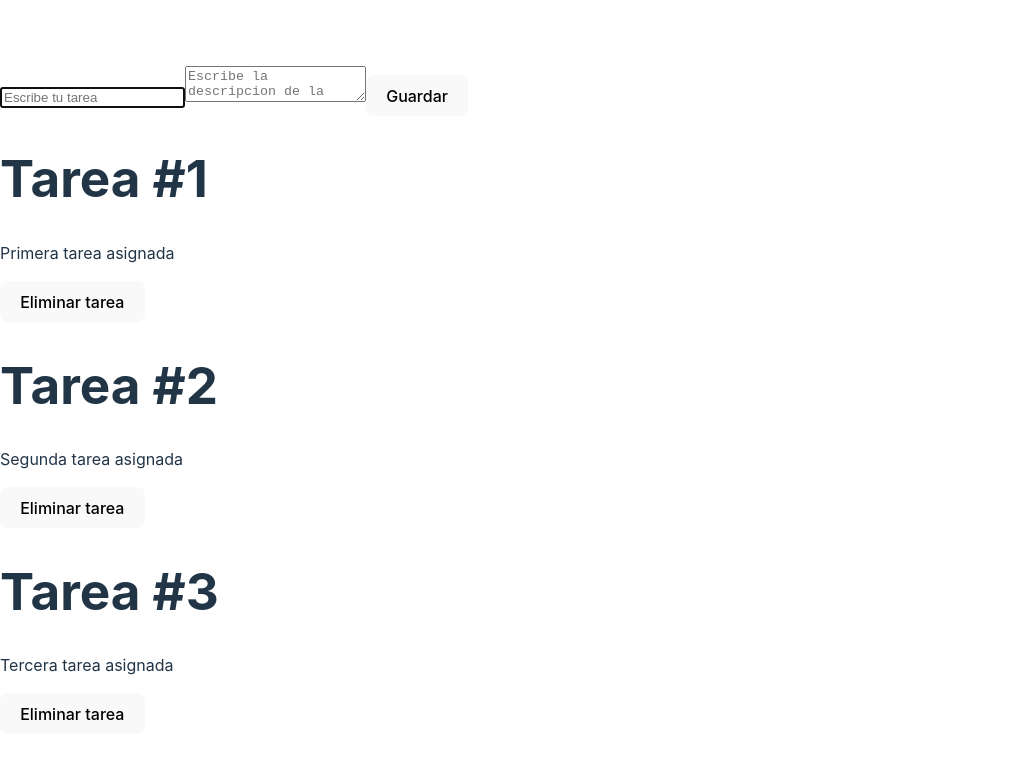
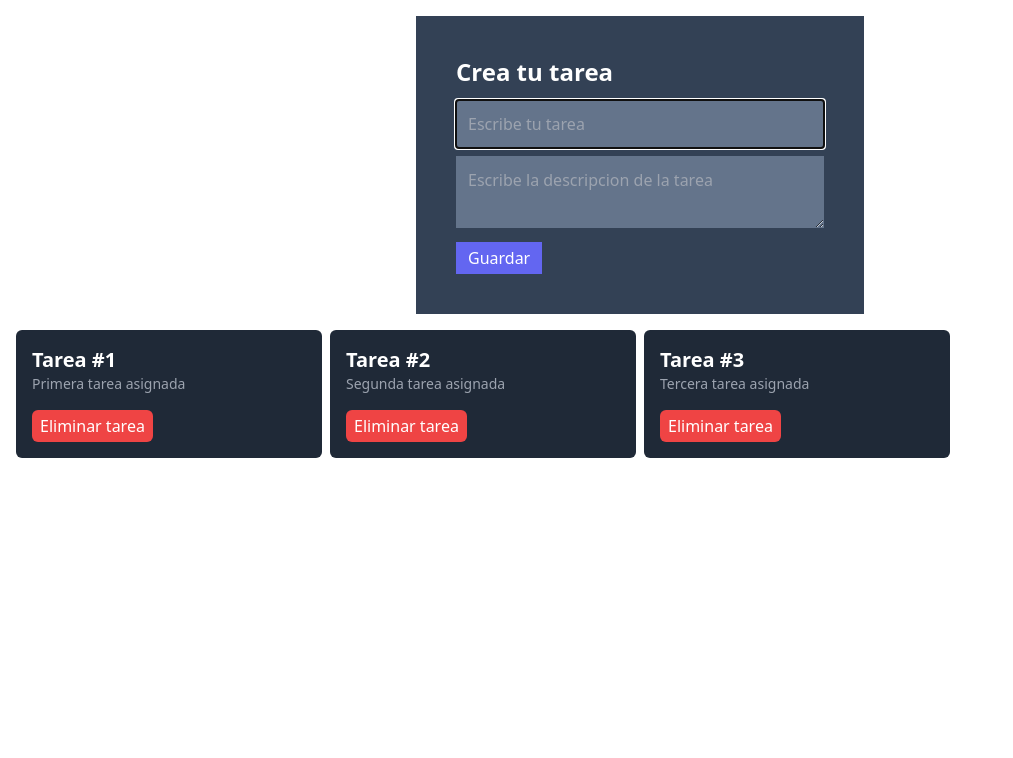
Before and after one commit to Emerson93gh/esReact, a React (Vite) app in the folder proyecto2-react-tasks/: page / in a window 1280 px wide. Shown: the top 758 px of the page, without its empty margins (0-1013 px from the left). Built offline with nearby package versions, Linux system fonts and the light colour scheme.

Commit message:
estilo Tailwindcss

```diff
--- a/proyecto2-react-tasks/package.json
+++ b/proyecto2-react-tasks/package.json
@@ -16,6 +16,9 @@
     "@types/react": "^18.0.27",
     "@types/react-dom": "^18.0.10",
     "@vitejs/plugin-react": "^3.1.0",
+    "autoprefixer": "^10.4.13",
+    "postcss": "^8.4.21",
+    "tailwindcss": "^3.2.7",
     "vite": "^4.1.0"
   }
 }
--- /dev/null
+++ b/proyecto2-react-tasks/postcss.config.cjs
@@ -0,0 +1,6 @@
+module.exports = {
+  plugins: {
+    tailwindcss: {},
+    autoprefixer: {},
+  },
+}
--- a/proyecto2-react-tasks/src/App.jsx
+++ b/proyecto2-react-tasks/src/App.jsx
@@ -5,10 +5,12 @@
 
 function App() {
   return (
-    <>
-      <TaskForm />
-      <TaskList />
-    </>
+    <main className="h-screen">
+      <div className="container mx-auto p-4">
+        <TaskForm />
+        <TaskList />
+      </div>
+    </main>
   );
 }
 
--- a/proyecto2-react-tasks/src/components/TaskCard.jsx
+++ b/proyecto2-react-tasks/src/components/TaskCard.jsx
@@ -1,17 +1,21 @@
 import { React, useContext } from "react";
-import { TaskContext } from '../context/TaskContext';
+import { TaskContext } from "../context/TaskContext";
 
-function TaskCard({task}) { // props
+function TaskCard({ task }) {
+  // props
   // function eliminarTarea() {
   //   alert('Eliminando...');
   // }
   const { deleteTask } = useContext(TaskContext);
 
   return (
-    <div>
-      <h1> {task.title} </h1>
-      <p> {task.description} </p>
-      <button onClick={() => deleteTask(task.id) }>
+    <div className="bg-gray-800 text-white p-4 rounded-md">
+      <h1 className="text-xl font-bold capitalize"> {task.title} </h1>
+      <p className="text-gray-400 text-sm"> {task.description} </p>
+      <button
+        className="bg-red-500 px-2 py-1 rounded-md mt-4 hover:bg-red-400"
+        onClick={() => deleteTask(task.id)}
+      >
         Eliminar tarea
       </button>
     </div>
--- a/proyecto2-react-tasks/src/components/TaskForm.jsx
+++ b/proyecto2-react-tasks/src/components/TaskForm.jsx
@@ -1,5 +1,5 @@
 import { useState, useContext } from "react";
-import { TaskContext } from '../context/TaskContext';
+import { TaskContext } from "../context/TaskContext";
 
 function TaskForm() {
   const [title, setTitle] = useState("");
@@ -11,28 +11,38 @@
     //console.log(title, description);
     createTask({
       title,
-      description
+      description,
     });
-    setTitle('');
-    setDescription('');
+    setTitle("");
+    setDescription("");
   };
 
   return (
-    <form onSubmit={handleSubmit}>
+    <div className="max-w-md mx-auto">
+      <form onSubmit={handleSubmit} className="bg-slate-700 p-10 mb-4">
+        <h1 className="text-2xl font-bold text-white mb-3">
+          Crea tu tarea
+        </h1>
         <input
           placeholder="Escribe tu tarea"
           onChange={function (e) {
             setTitle(e.target.value);
           }}
           value={title}
+          className="bg-slate-500 p-3 mb-2 w-full"
           autoFocus
         />
-      <textarea placeholder="Escribe la descripcion de la tarea"
+        <textarea
+          placeholder="Escribe la descripcion de la tarea"
           onChange={(e) => setDescription(e.target.value)}
           value={description}
+          className="bg-slate-500 p-3 mb-2 w-full"
         ></textarea>
-      <button>Guardar</button>
+        <button
+          className="bg-indigo-500 text-white px-3 py-1 hover:bg-indigo-400"
+        >Guardar</button>
       </form>
+    </div>
   );
 }
 
--- a/proyecto2-react-tasks/src/components/TaskList.jsx
+++ b/proyecto2-react-tasks/src/components/TaskList.jsx
@@ -8,10 +8,10 @@
   const { tasks } = useContext(TaskContext);
 
   if (tasks.length === 0) {
-    return <h1>No hay tareas</h1>;
+    return <h1 className="text-black text-4xl font-bold text-center">No hay tareas</h1>;
   }
   return (
-    <div>
+    <div className="grid grid-cols-4 gap-2">
       {tasks.map((task) => (
         <TaskCard key={task.id} task={task} />
       ))}
--- a/proyecto2-react-tasks/src/index.css
+++ b/proyecto2-react-tasks/src/index.css
@@ -1,69 +1,3 @@
-:root {
-  font-family: Inter, system-ui, Avenir, Helvetica, Arial, sans-serif;
-  line-height: 1.5;
-  font-weight: 400;
-
-  color-scheme: light dark;
-  color: rgba(255, 255, 255, 0.87);
-  background-color: #242424;
-
-  font-synthesis: none;
-  text-rendering: optimizeLegibility;
-  -webkit-font-smoothing: antialiased;
-  -moz-osx-font-smoothing: grayscale;
-  -webkit-text-size-adjust: 100%;
-}
-
-a {
-  font-weight: 500;
-  color: #646cff;
-  text-decoration: inherit;
-}
-a:hover {
-  color: #535bf2;
-}
-
-body {
-  margin: 0;
-  display: flex;
-  place-items: center;
-  min-width: 320px;
-  min-height: 100vh;
-}
-
-h1 {
-  font-size: 3.2em;
-  line-height: 1.1;
-}
-
-button {
-  border-radius: 8px;
-  border: 1px solid transparent;
-  padding: 0.6em 1.2em;
-  font-size: 1em;
-  font-weight: 500;
-  font-family: inherit;
-  background-color: #1a1a1a;
-  cursor: pointer;
-  transition: border-color 0.25s;
-}
-button:hover {
-  border-color: #646cff;
-}
-button:focus,
-button:focus-visible {
-  outline: 4px auto -webkit-focus-ring-color;
-}
-
-@media (prefers-color-scheme: light) {
-  :root {
-    color: #213547;
-    background-color: #ffffff;
-  }
-  a:hover {
-    color: #747bff;
-  }
-  button {
-    background-color: #f9f9f9;
-  }
-}
+@tailwind base;
+@tailwind components;
+@tailwind utilities;
--- /dev/null
+++ b/proyecto2-react-tasks/tailwind.config.cjs
@@ -0,0 +1,11 @@
+/** @type {import('tailwindcss').Config} */
+module.exports = {
+  content: [
+    "./index.html",
+    "./src/**/*.{js,ts,jsx,tsx}",
+  ],
+  theme: {
+    extend: {},
+  },
+  plugins: [],
+}
```
Also changed, not shown: 1 other file (tests, documents, lock files or other folders). Lines whose indentation alone changed are shown as unchanged.
